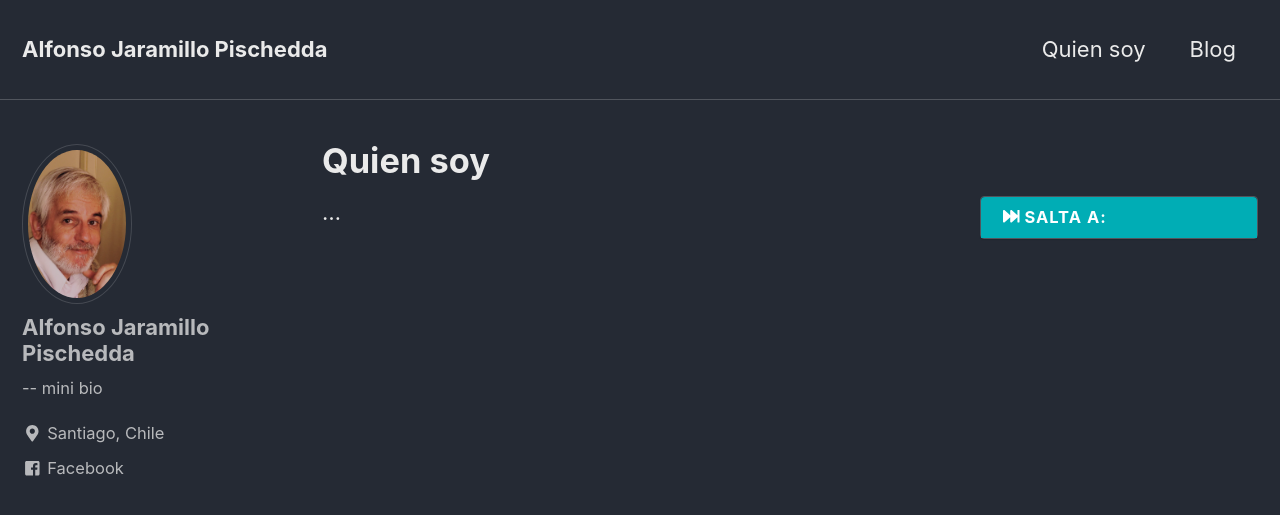
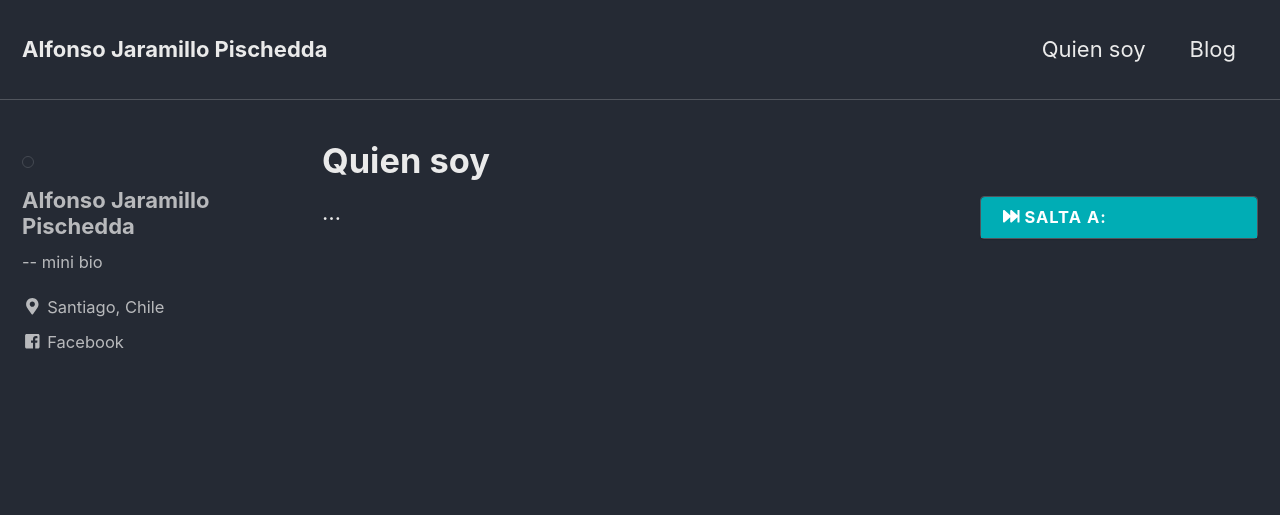
Before and after one commit to ajaramillop/ajaramillop.github.io, a Jekyll site: the page built from _pages/about.md, in a window 1280 px wide and 900 px high. Shown: the top 515 px of the window. Built offline with Jekyll 4.4.1, drawn with Linux system fonts in a browser that asks for light colours; nearby versions of some CDN libraries.

Commit message:
Update _sidebar.scss

```diff
--- a/_sass/minimal-mistakes/_sidebar.scss
+++ b/_sass/minimal-mistakes/_sidebar.scss
@@ -111,7 +111,7 @@
   }
 
   img {
-    max-width: 110px;
+    max-width: 10px;
     border-radius: 50%;
 
     @include breakpoint($large) {
```
